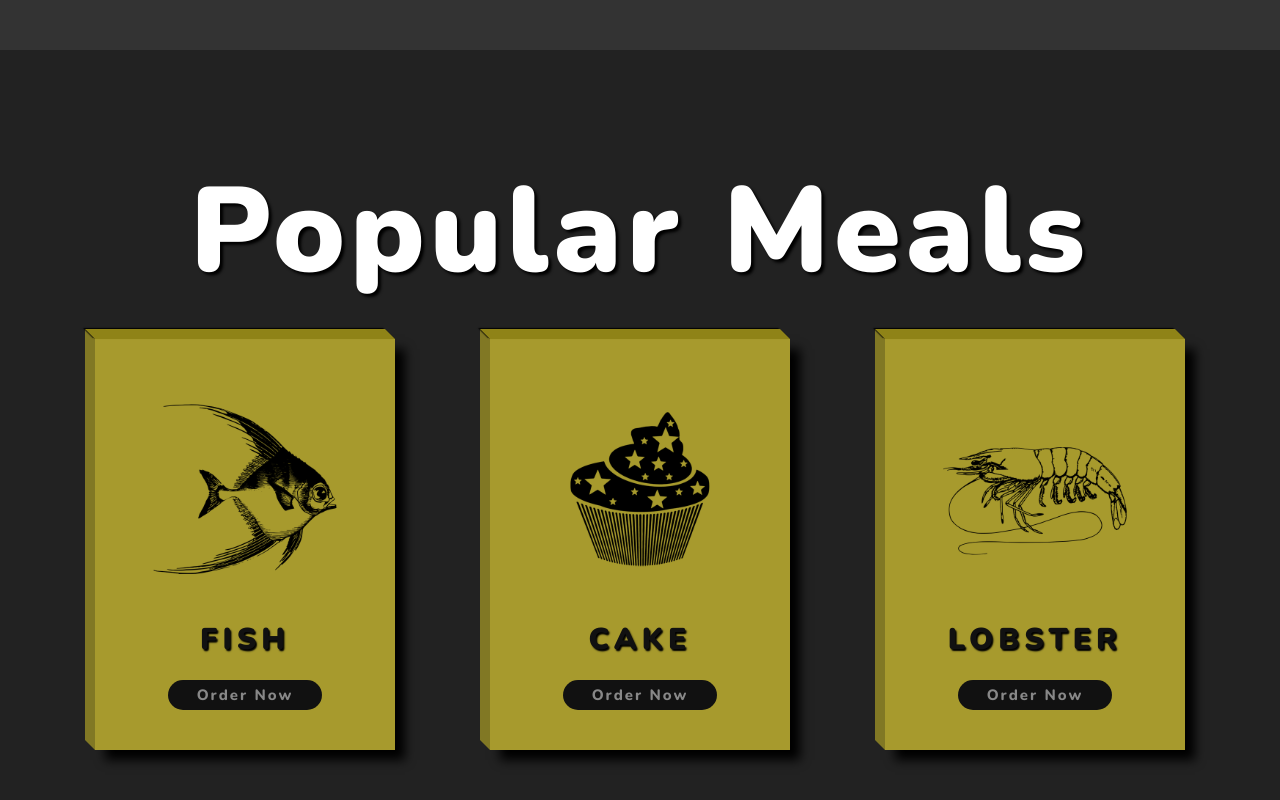
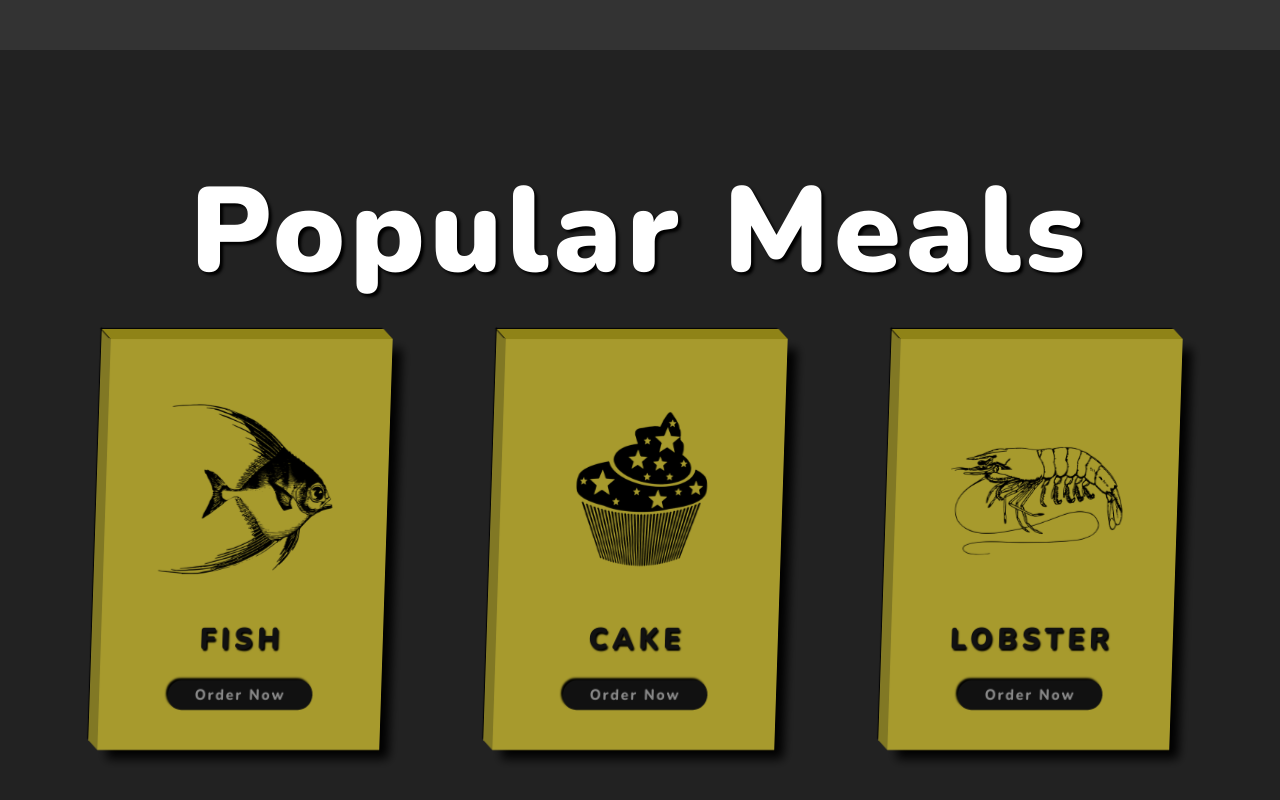
Before and after one commit to AmolShelke2/Foods-Responsive-page, a plain HTML site: page index.html in a window 1280 px wide. Shown: the part 750-1550 px from the top of the page. Drawn offline with nearby package versions, Linux system fonts and the light colour scheme.

Commit message:
Fixed small bugs

```diff
--- a/style.css
+++ b/style.css
@@ -76,6 +76,7 @@ html {
 .cards-container {
   display: flex;
   justify-content: space-evenly;
+  /* padding: 0 5%; */
 }
 
 .card-wrapper {
@@ -92,7 +93,7 @@ html {
   align-items: center;
   box-shadow: 1rem 1rem 1rem #000;
   position: relative;
-  transform: translateY(20deg) skewX(-2deg);
+  transform: rotateY(20deg) skewX(-2deg);
   transition: transform 0.5s, box-shadow 0.5s;
 }
 
@@ -111,7 +112,7 @@ html {
   left: -1rem;
   transform: skewY(45deg);
   transform-origin: right;
-  box-shadow: -0.1rem -0.1rem -0.1rem #000;
+  box-shadow: -0.1rem -0.1rem 0.1rem #000;
 }
 
 .card::after {
@@ -153,6 +154,6 @@ html {
   border: none;
   padding: 0.5rem 0;
   cursor: pointer;
-  box-shadow: -0.2rem -0.2rem -0.2rem #000;
+  box-shadow: -0.2rem -0.2rem 0.2rem #000;
 }
 /* End of section 2 */
```
